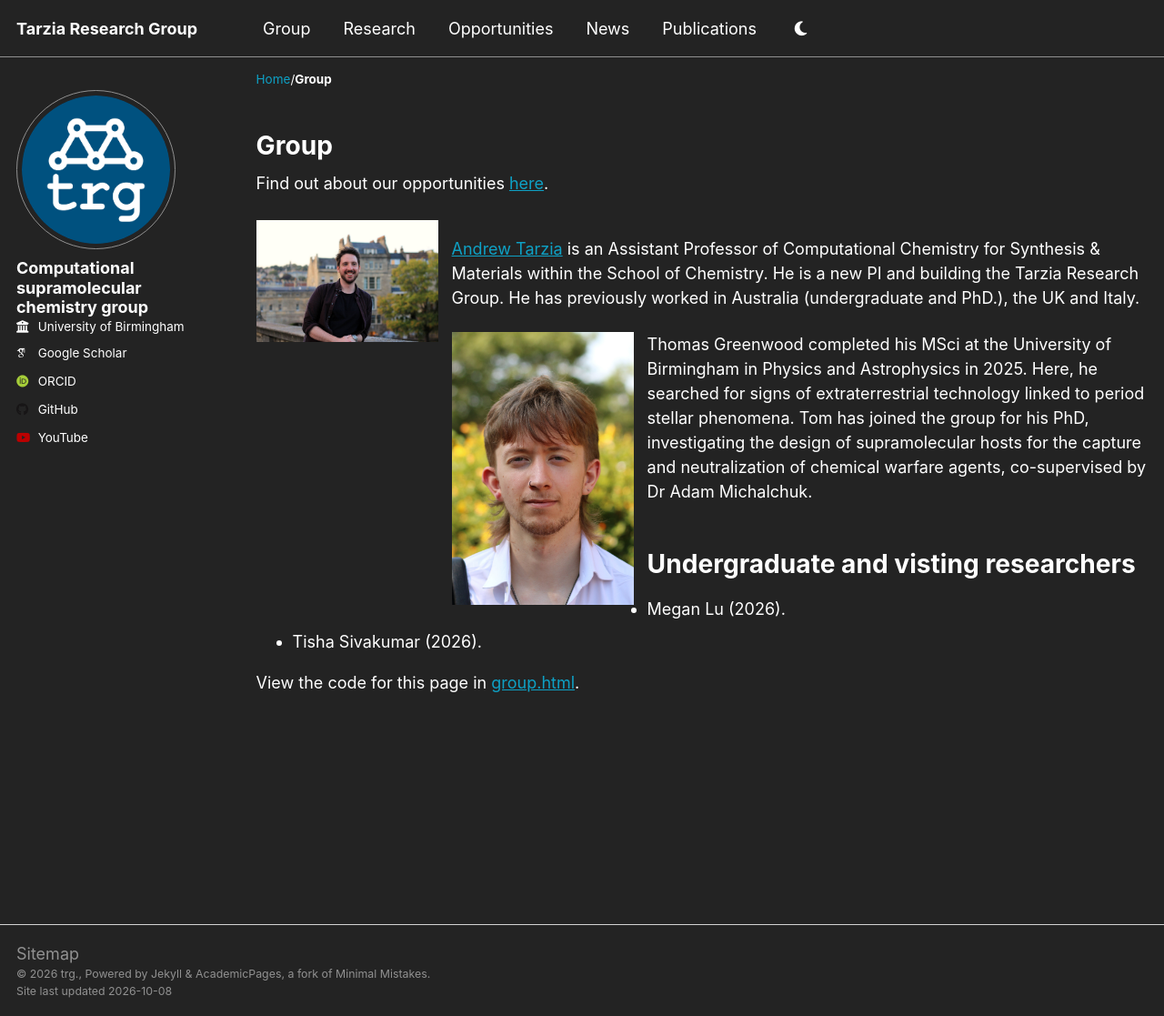
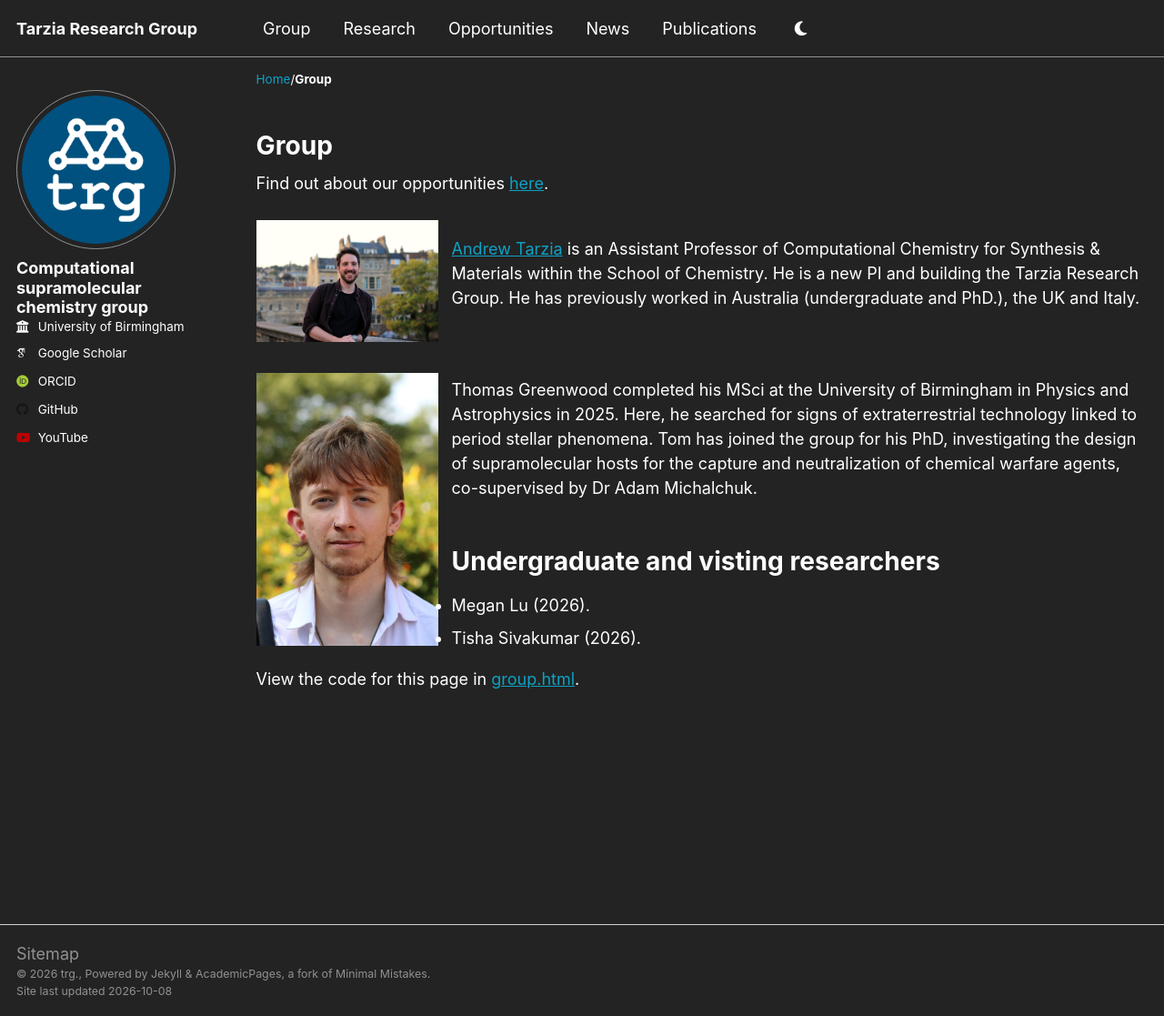
Before and after one commit to TarziaResearchGroup/TarziaResearchGroup.github.io, a Jekyll site: the page built from _pages/group.html, in a window 1280 px wide and 1117 px high. Shown: the whole window at 91% size. Built offline with Jekyll 4.4.1, drawn with Linux system fonts in a browser that asks for light colours; some web fonts are replaced; a script that is not in the unit is left out.

Commit message:
Small fix to TG bio and image

```diff
--- a/_pages/group.html
+++ b/_pages/group.html
@@ -24,8 +24,8 @@ author_profile: true
     <p>
         <a href="https://andrewtarzia.github.io">Andrew Tarzia</a> is an Assistant Professor of Computational Chemistry for Synthesis & Materials within the School of Chemistry. He is a new PI and building the Tarzia Research Group. He has previously worked in Australia (undergraduate and PhD.), the UK and Italy.
     </p>
-    <p><img class="image-left" src="../images/TGPicture.JPG" alt="Sample Image" width="200" /></p>
-    <p>
+    <br>
+    <p><img class="image-left" src="../images/TGPicture.jpg" alt="Sample Image" width="200" /></p>
         Thomas Greenwood completed his MSci at the University of Birmingham in Physics and Astrophysics in 2025. Here, he searched for signs of extraterrestrial technology linked to period stellar phenomena. Tom has joined the group for his PhD, investigating the design of supramolecular hosts for the capture and neutralization of chemical warfare agents, co-supervised by Dr Adam Michalchuk.
     </p>
 </body>
```
